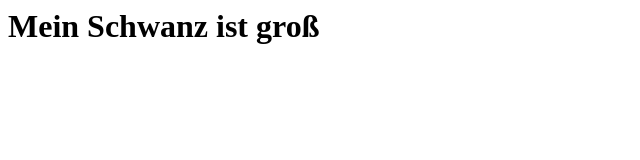
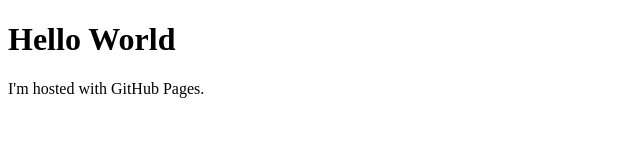
Before and after one commit to Lequest1/Test, a plain HTML site: page index.html in a window 1280 px wide. Shown: the whole page, without its empty margins (0-640 px from the left). Drawn offline with Linux system fonts and the light colour scheme.

Commit message:
Update index.html
i beg you

```diff
--- a/index.html
+++ b/index.html
@@ -1,3 +1,7 @@
+<!DOCTYPE html>
 <html>
-  <h1> Mein Schwanz ist groß</h1>
+<body>
+<h1>Hello World</h1>
+<p>I'm hosted with GitHub Pages.</p>
+</body>
 </html>
```
